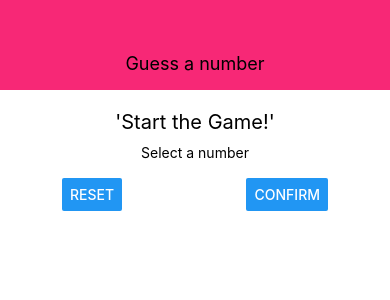
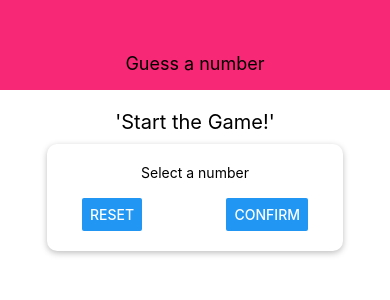
Before and after one commit to 401-advanced-javascript-leyla/react-native-learning, a React Native app in the folder second-app/: screen / in a window 390 px wide. Shown: the top 300 px of the page. Built offline with nearby package versions, Linux system fonts and the light colour scheme.

Commit message:
style the container with shadow

```diff
--- a/second-app/screens/StartGameScreen.js
+++ b/second-app/screens/StartGameScreen.js
@@ -30,7 +30,15 @@ const styles = StyleSheet.create({
     inputContainer:{
         width: 300,
         maxWidth: '80%',
-        alignItems: 'center'
+        alignItems: 'center',
+        shadowColor: 'black',
+        shadowOffset: { width: 0, height: 2},
+        shadowRadius: 6,
+        shadowOpacity: 0.26,
+        elevation: 5,
+        backgroundColor: 'white',
+        padding: 20,
+        borderRadius: 10
     },
     buttonContainer:{
         flexDirection: 'row',
```
